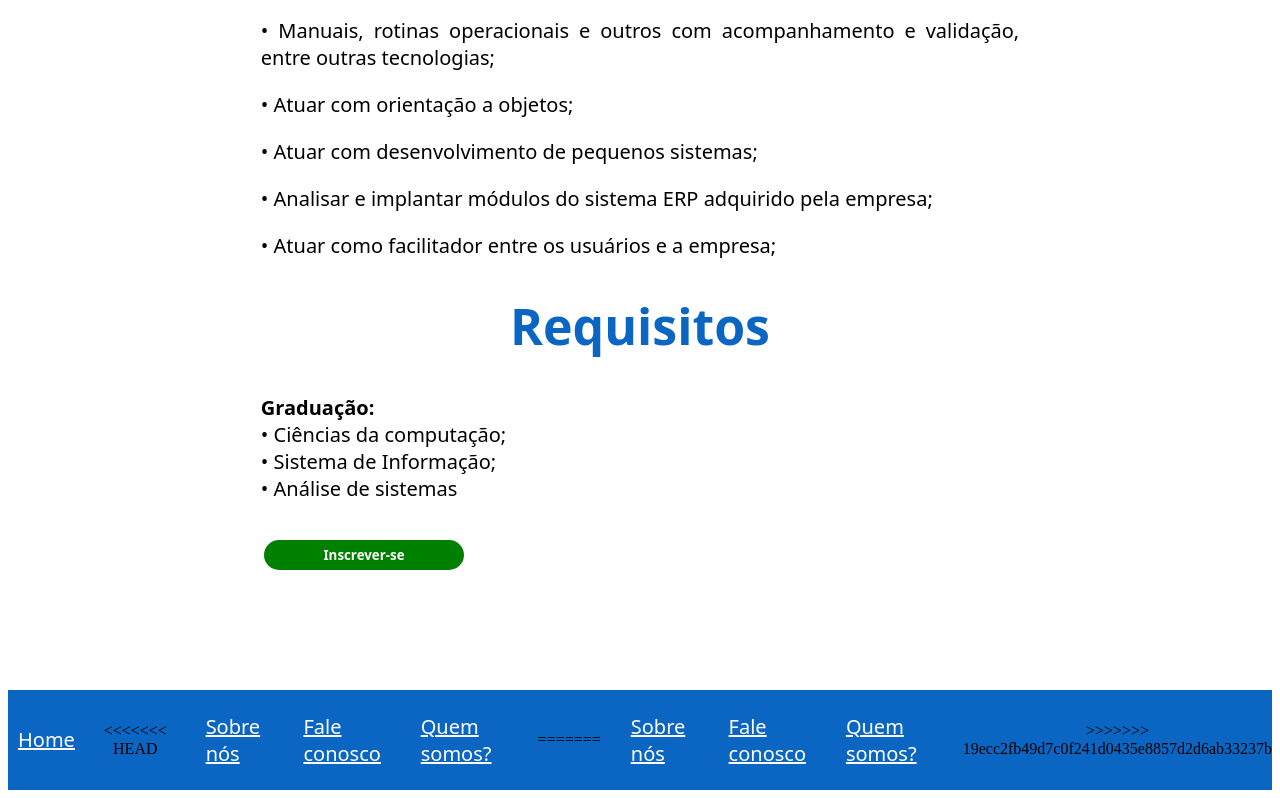
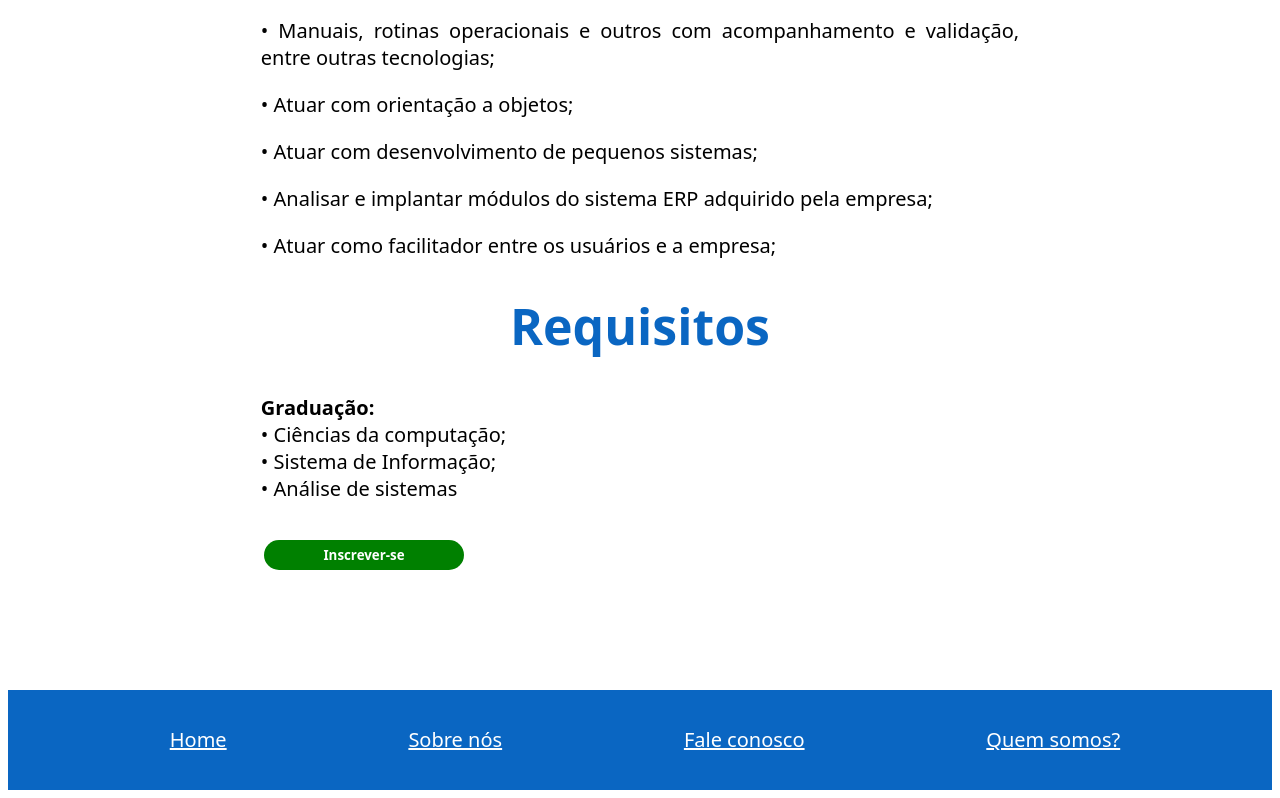
Before and after one commit to erickjfreitas/trab_avaliat_front, a plain HTML site: page pagina_secundaria_2.html in a window 1280 px wide. Shown: the part 988-1786 px from the top of the page. Drawn offline with Linux system fonts and the light colour scheme.

Commit message:
ajuste do rodapé pagina_secundaria_2.html

```diff
--- a/pagina_secundaria_2.html
+++ b/pagina_secundaria_2.html
@@ -77,15 +77,9 @@
    <footer>
 
      <div class="rodapé"><p><a href="cards.html"> Home</p></a></div>
-<<<<<<< HEAD
      <div class="rodapé"> <p><a href="">  Sobre nós </p></a></div>
      <div class="rodapé"> <p><a href="">Fale conosco</p></a></div>
      <div class="rodapé"><p><a href=""> Quem somos?</p></a></div>
-=======
-     <div class="rodapé"> <p><a href="ind.html">  Sobre nós </p></a></div>
-     <div class="rodapé"> <p><a href="ind.html">Fale conosco</p></a></div>
-     <div class="rodapé"><p><a href="ind.html"> Quem somos?</p></a></div>
->>>>>>> 19ecc2fb49d7c0f241d0435e8857d2d6ab33237b
 
   </footer>
   <!-- Fim rodapé -->
```
